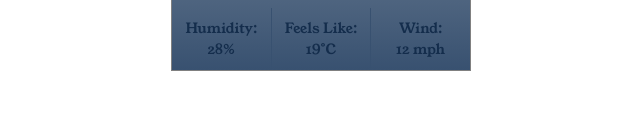
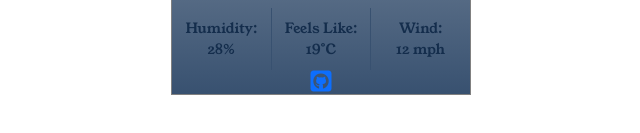
Before and after one commit to mmccurdy00/weather-app-react, a React (Create React App) app: page / in a window 1280 px wide. Shown: the part 499-632 px from the top of the page, without its empty margins (319-959 px from the left). Built offline with nearby package versions, Linux system fonts and the light colour scheme.

Commit message:
Added GitHub Link

```diff
--- a/package.json
+++ b/package.json
@@ -6,6 +6,7 @@
     "@testing-library/jest-dom": "^5.17.0",
     "@testing-library/react": "^13.4.0",
     "@testing-library/user-event": "^13.5.0",
+    "axios": "^1.5.1",
     "bootstrap": "^5.3.2",
     "react": "^18.2.0",
     "react-dom": "^18.2.0",
--- a/public/index.html
+++ b/public/index.html
@@ -21,6 +21,10 @@
       href="https://fonts.googleapis.com/css2?family=Young+Serif&display=swap"
       rel="stylesheet"
     />
+    <script
+      src="https://kit.fontawesome.com/4d88721957.js"
+      crossorigin="anonymous"
+    ></script>
     <!--
       Notice the use of %PUBLIC_URL% in the tags above.
       It will be replaced with the URL of the `public` folder during the build.
--- a/src/App.css
+++ b/src/App.css
@@ -31,3 +31,7 @@ img {
 .temp {
   padding-bottom: 20px;
 }
+a {
+  text-decoration: none;
+  color: #142d4c;
+}
--- a/src/App.js
+++ b/src/App.js
@@ -30,6 +30,7 @@ function App() {
           </div>
         </div>
       </div>
+      <a href="https://github.com/mmccurdy00/weather-app-react"><i class="fa-brands fa-square-github fa-xl"></i></a>
     </div>
   );
 }
```
Also changed, not shown: 1 other file (tests, documents, lock files or other folders).
